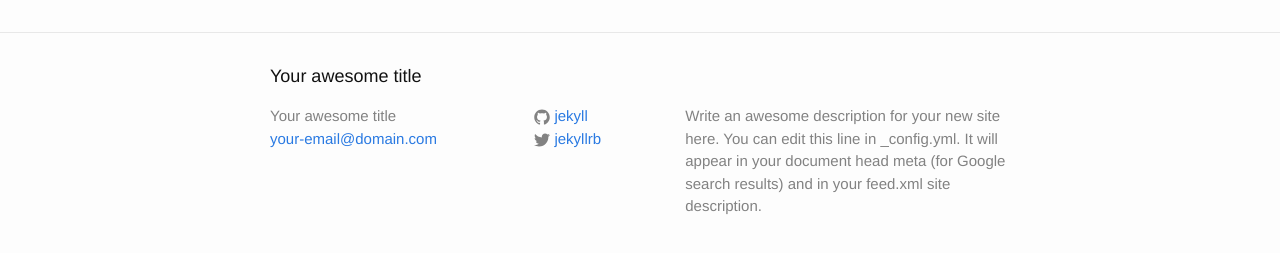
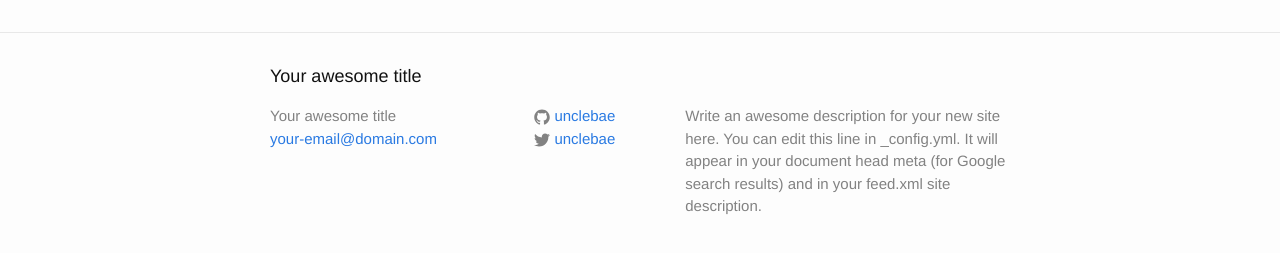
Before and after one commit to unclebae/blog, a Jekyll site: the page built from index.html, in a window 1280 px wide. Shown: the part 264-517 px from the top of the page. Built offline with Jekyll 4.4.1, drawn with Linux system fonts in a browser that asks for light colours.

Commit message:
modify config.yml

```diff
--- a/_config.yml
+++ b/_config.yml
@@ -13,9 +13,9 @@
   line in _config.yml. It will appear in your document head meta (for
   Google search results) and in your feed.xml site description.
 baseurl: "" # the subpath of your site, e.g. /blog
-url: "http://yourdomain.com" # the base hostname & protocol for your site
-twitter_username: jekyllrb
-github_username:  jekyll
+url: "http://unclebae.github.io" # the base hostname & protocol for your site
+twitter_username: unclebae
+github_username:  unclebae
 
 # Build settings
 markdown: kramdown
```
